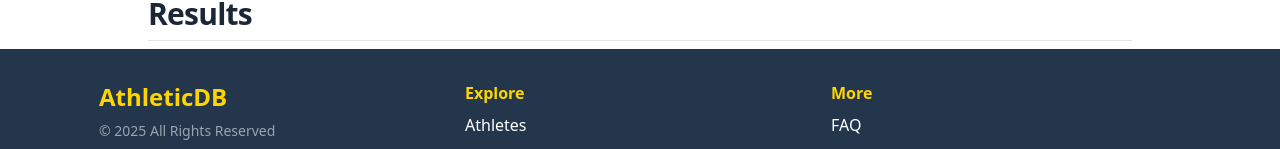
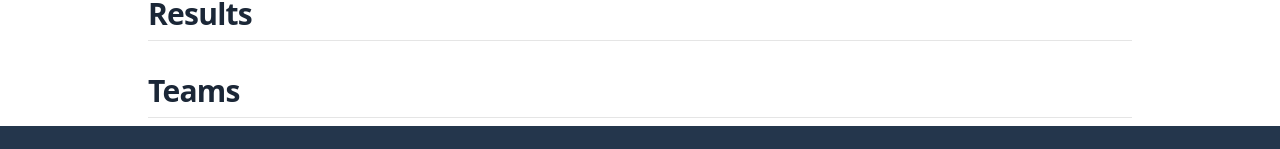
Before and after one commit to sGrie/athletic_db, a Next.js app in the folder frontend/: page /athlete/1 in a window 1280 px wide. Shown: the part 597-746 px from the top of the page. Built offline with nearby package versions, Linux system fonts and the light colour scheme.

Commit message:
fix(frontend): Stretch athlete banner on large screens.

```diff
--- a/frontend/src/app/athlete/[athlete]/page.tsx
+++ b/frontend/src/app/athlete/[athlete]/page.tsx
@@ -21,7 +21,7 @@ async function AthletePage({ params }: { params: Promise<{ athlete: string }> })
         alt='User Banner'
         width={2000}
         height={500}
-        className='object-cover min-h-[150px] max-h-[250px]'
+        className='object-cover min-h-[150px] max-h-[250px] w-full'
       />
       <div className='p-2 flex flex-col gap-8 max-w-[1000px] m-auto'>
         <ProfileHeader athlete={athlete} />
@@ -34,6 +34,9 @@ async function AthletePage({ params }: { params: Promise<{ athlete: string }> })
         <div>
           <H2>Results</H2>
         </div>
+        <div>
+          <H2>Teams</H2>
+        </div>
       </div>
     </div>
   );
```
